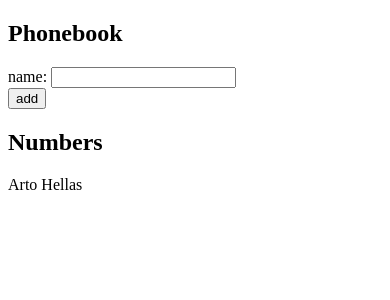
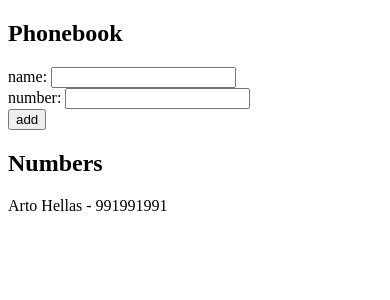
Before and after one commit to Santana20/web-bootcamp, a React (Create React App) app in the folder part2/phonebook/: page / in a window 390 px wide. Shown: the top 300 px of the page. Built offline with nearby package versions, Linux system fonts and the light colour scheme.

Commit message:
terminado: 2.8: The Phonebook Step3

```diff
--- a/part2/phonebook/src/App.js
+++ b/part2/phonebook/src/App.js
@@ -1,10 +1,15 @@
 import { useState } from "react";
 
 const App = () => {
-  const [persons, setPersons] = useState([{ name: "Arto Hellas" }]);
+  const [persons, setPersons] = useState([
+    { name: "Arto Hellas", phone: "991991991" },
+  ]);
   const [newName, setNewName] = useState("");
+  const [newPhone, setNewPhone] = useState("");
 
   const handleChangeName = (event) => setNewName(event.target.value);
+
+  const handleChangePhone = (event) => setNewPhone(event.target.value);
 
   const handleAddPerson = (event) => {
     event.preventDefault();
@@ -17,10 +22,12 @@
 
     const newPerson = {
       name: newName,
+      phone: newPhone,
     };
 
     setPersons(persons.concat(newPerson));
     setNewName("");
+    setNewPhone("");
   };
 
   return (
@@ -30,6 +37,9 @@
       <form onSubmit={handleAddPerson}>
         <div>
           name: <input value={newName} onChange={handleChangeName} />
+          <div>
+            number: <input value={newPhone} onChange={handleChangePhone} />
+          </div>
         </div>
         <div>
           <button type="submit">add</button>
@@ -38,13 +48,12 @@
 
       <h2>Numbers</h2>
       {persons.map((person, key) => {
-        return <p key={key}> {person.name} </p>;
+        return (
+          <p key={key}>
+            {person.name} - {person.phone}
+          </p>
+        );
       })}
-
-      {/* <div>
-        <h1>Debug</h1>
-        <p>newName={newName}</p>
-      </div> */}
     </div>
   );
 };
```
